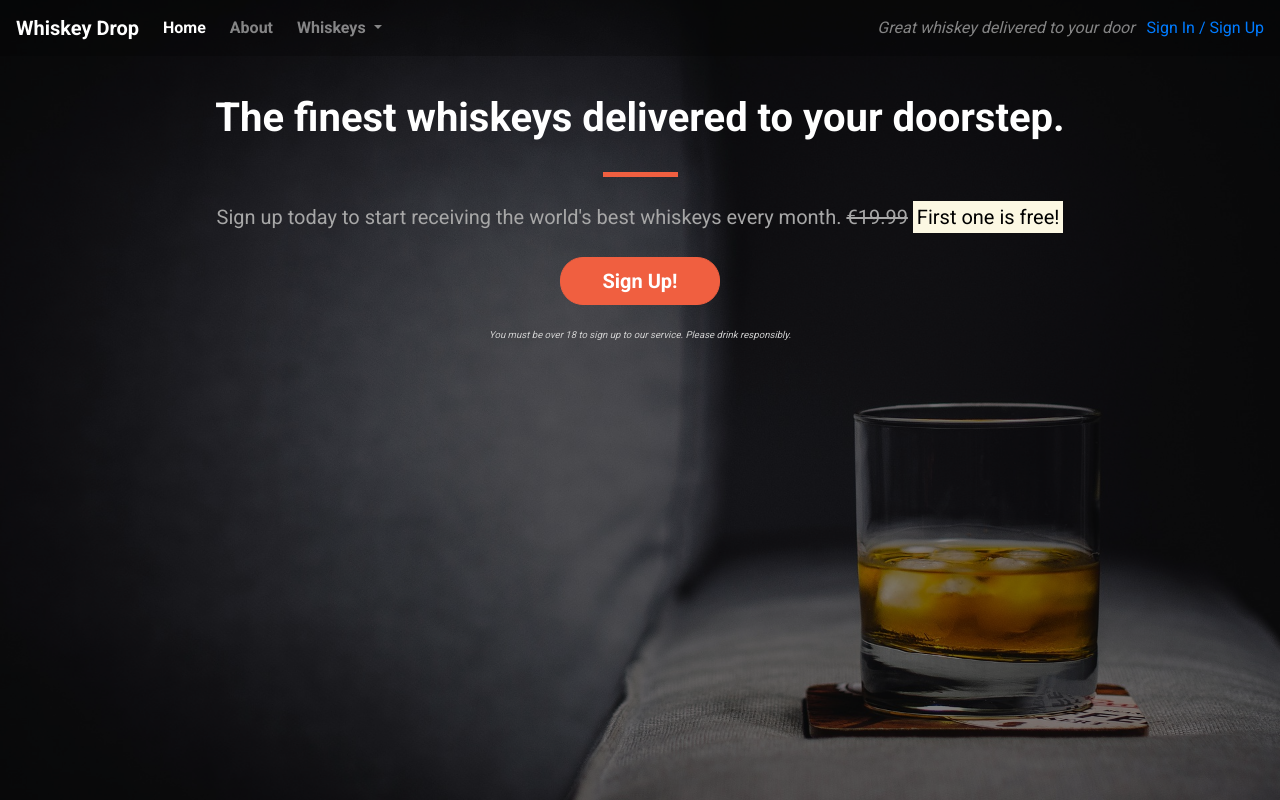
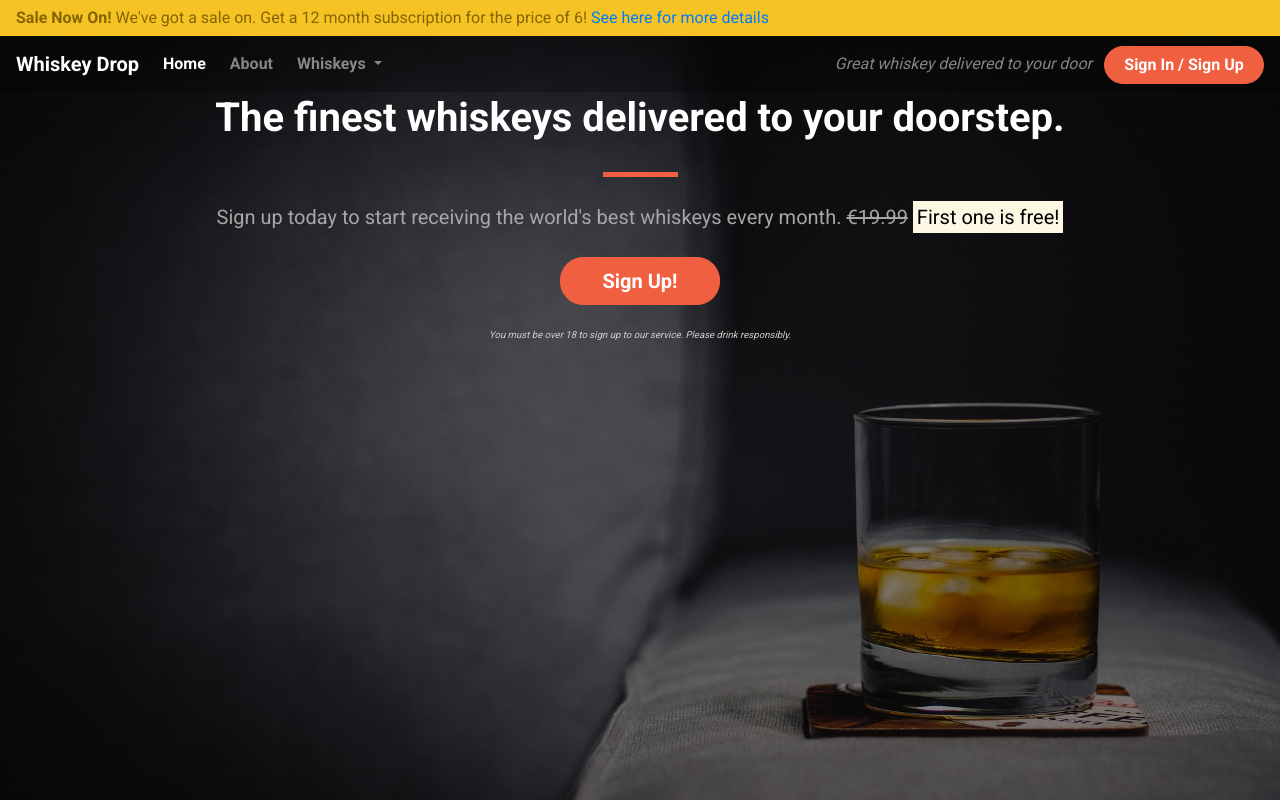
Before and after one commit to PeteCookson/Bootstrap4, a plain HTML site: page index.html in a window 1280 px wide. Shown: the top 800 px of the page. Drawn offline with nearby package versions, Linux system fonts and the light colour scheme.

Commit message:
Update alert padding & color

```diff
--- a/css/style.css
+++ b/css/style.css
@@ -2,7 +2,18 @@ body {
     font-family: 'Roboto', sans-serif;
 }
 
-.alert-container {}
+.alert-container .col-12 {
+    padding-left: 0;
+    padding-right: 0;
+}
+
+.site-wide-alert {
+    border-radius: 0;
+    margin-bottom: 0;
+    padding: 5px 15px;
+    background-color: #f5c323;
+    border-color: #f5c323;
+}
 
 .callout-container {
     height: 100vh;
@@ -89,7 +100,7 @@ body {
     color: white;
     font-weight: bold;
     margin-bottom: 30px;
-    margin-top: 30px;
+    padding-top: 30px;
 }
 
 .jumbotron .lead {
--- a/index.html
+++ b/index.html
@@ -17,6 +17,17 @@
 <body>
     <!--Nav-->
     <div class="container-fluid navalert-container">
+        <div class="container-fluid alert-container">
+            <div class="row d-none d-sm-block">
+                <div class="col-12">
+                    <div class="site-wide-alert alert alert-warning">
+                        <strong>Sale Now On!</strong> We've got a sale on. Get a 12 month subscription for the price of
+                        6!
+                        <a href="">See here for more details</a>
+                    </div>
+                </div>
+            </div>
+        </div>
         <nav class="navbar navbar-dark navbar-expand-sm">
             <a href="/" class="navbar-brand">
                 Whiskey Drop</a>
@@ -47,21 +58,12 @@
             </div>
             <div class="d-none d-md-block">
                 <p class="navbar-text my-auto mr-2"><i>Great whiskey delivered to your door</i></p>
-                <a href="/login">Sign In / Sign Up</a>
+                <a href="/login" class="btn btn--cta btn--red">Sign In / Sign Up</a>
             </div>
             <!--</div>-->
         </nav>
     </div>
-    <!-- <div class="container alert-container">
-        <div class="row d-none d-sm-block">
-            <div class="col-12">
-                <div class="alert alert-warning">
-                    <strong>Sale Now On!</strong> We've got a sale on. Get a 12 month subscription for the price of 6!
-                    <a href="">See here for more details</a>
-                </div>
-            </div>
-        </div>
-    </div> -->
+
     <!-- Callout -->
     <div class="callout-container container-fluid">
         <div class="opaque-overlay">
```
